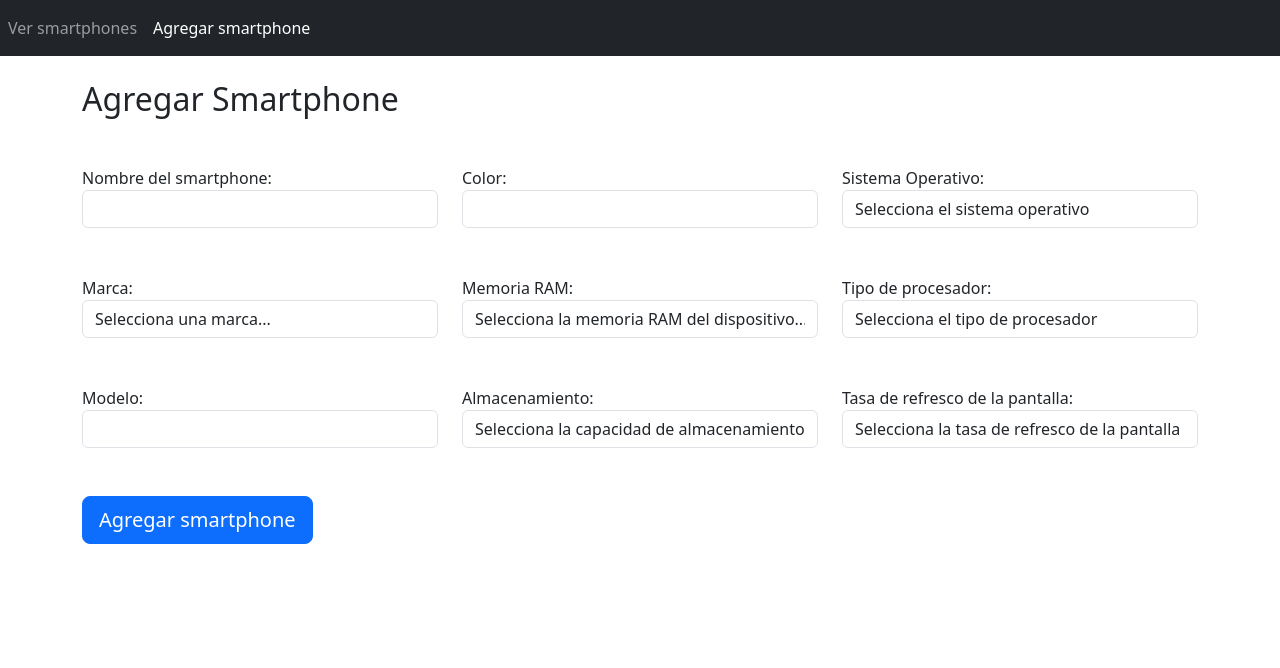
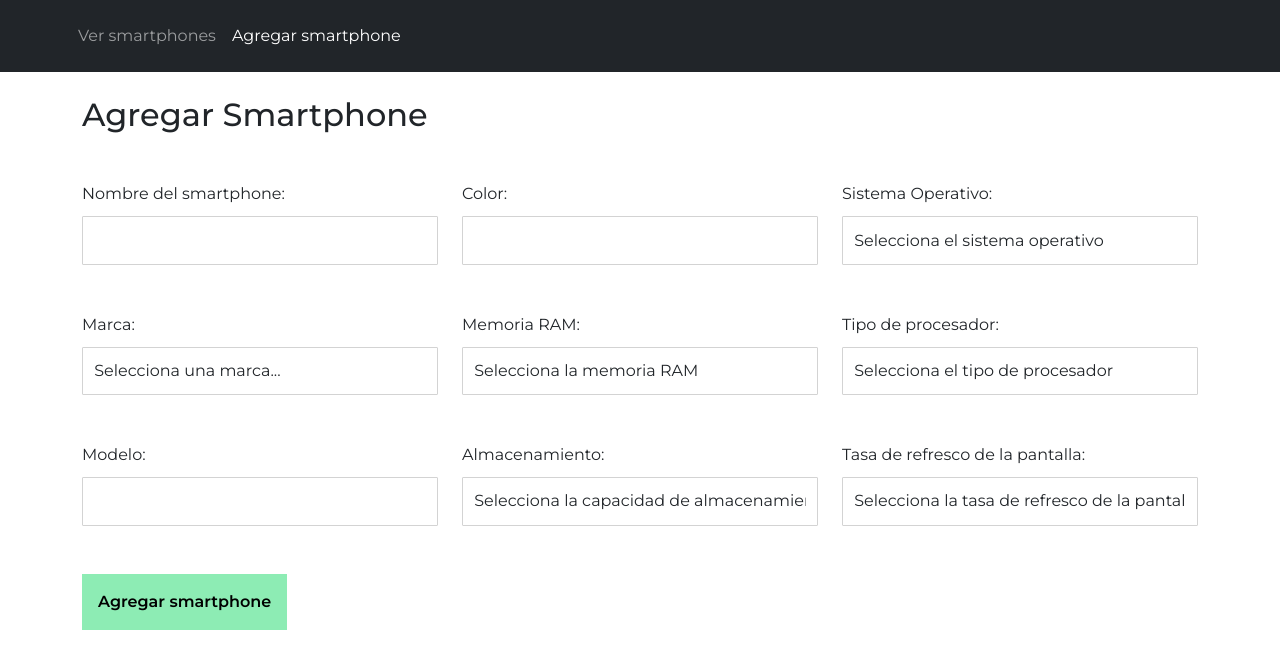
Before and after one commit to JaredTrOr/smartphones-mean, an Angular app: page /agregar-smartphone in a window 1280 px wide. Shown: the top 668 px of the page. Built offline with nearby package versions, Linux system fonts and the light colour scheme.

Commit message:
Cambio de diseño de botones, inputs, agregación de alertas

```diff
--- a/package.json
+++ b/package.json
@@ -19,6 +19,7 @@
     "@angular/platform-browser-dynamic": "^17.0.0",
     "@angular/router": "^17.0.0",
     "rxjs": "~7.8.0",
+    "sweetalert2": "^11.12.1",
     "tslib": "^2.3.0",
     "zone.js": "~0.14.2"
   },
--- a/src/app/app-routing.module.ts
+++ b/src/app/app-routing.module.ts
@@ -6,9 +6,9 @@ import { EditarSmartphoneComponent } from './pages/editar-smartphone/editar-smar
 
 const routes: Routes = [
   {path: '', pathMatch: 'full', redirectTo: 'agregar-smartphone'},
-  {path: 'agregar-smartphone', component: AgregarSmartphoneComponent},
-  {path: 'listar-smartphones', component: ListarSmartphonesComponent},
-  {path: 'editar-smartphone/:id', component: EditarSmartphoneComponent}
+  {path: 'agregar-smartphone', title: 'Agreagar smartphone', component: AgregarSmartphoneComponent},
+  {path: 'listar-smartphones' ,title: 'Listar smartphones',component: ListarSmartphonesComponent},
+  {path: 'editar-smartphone/:id', title: 'Editar smarphone' ,component: EditarSmartphoneComponent}
 ];
 
 @NgModule({
--- a/src/app/app.component.html
+++ b/src/app/app.component.html
@@ -1,6 +1,6 @@
-<nav class="navbar navbar-expand-lg navbar-dark bg-dark" data-bs-theme="dark">
+<nav class="navbar navbar-expand-lg navbar-dark bg-dark p-3" data-bs-theme="dark">
   <div id="navbarNav" class="collapse navbar-collapse">
-    <ul class="navbar-nav ml-auto">
+    <ul class="navbar-nav ml-auto container">
       <li class="nav-item">
         <a class="nav-link" routerLinkActive="active" routerLink="/listar-smartphones">
           Ver smartphones
--- a/src/app/pages/agregar-smartphone/agregar-smartphone.component.html
+++ b/src/app/pages/agregar-smartphone/agregar-smartphone.component.html
@@ -11,7 +11,7 @@
                         <div class="col-lg-4 d-flex flex-column gap-5">
                             <div class="form-group">
                                 <label for="nombre">Nombre del smartphone:</label>
-                                <input type="text" class="form-control" formControlName="nombre"/>
+                                <input type="text" class="form-control input" formControlName="nombre"/>
                                 <!--Mensaje de error de validación-->
                                 <div style="color: red;" *ngIf="sent && myForm['nombre'].errors?.['required']">
                                     Este campo es obligatorio
@@ -24,7 +24,7 @@
 
                             <div class="form-group">
                                 <label for="marca">Marca:</label>
-                                <select class="custom-select form-control" formControlName="marca">
+                                <select class="custom-select form-control input" formControlName="marca">
                                     <option value="">Selecciona una marca...</option>
                                     <option *ngFor="let marca of smartphoneMarca" [value]="marca">{{marca}}</option>
                                 </select>
@@ -36,7 +36,7 @@
 
                             <div class="form-group">
                                 <label for="modelo">Modelo:</label>
-                                <input type="text" class="form-control" formControlName="modelo"/>
+                                <input type="text" class="form-control input" formControlName="modelo"/>
                                 <!--Mensaje de error de validación-->
                                 <div style="color: red;" *ngIf="sent && myForm['modelo'].errors?.['required']">
                                     Este campo es obligatorio
@@ -51,7 +51,7 @@
                         <div class="col-lg-4 d-flex flex-column gap-5">
                             <div class="form-group">
                                 <label for="color">Color:</label>
-                                <input type="text" class="form-control" formControlName="color"/>
+                                <input type="text" class="form-control input" formControlName="color"/>
                                 <!--Mensaje de error de validación-->
                                 <div style="color: red;" *ngIf="sent && myForm['color'].errors?.['required']">
                                     Este campo es obligatorio
@@ -65,8 +65,8 @@
 
                             <div class="form-group">
                                 <label for="memoriaRAM">Memoria RAM:</label>
-                                <select class="custom-select form-control" formControlName="memoriaRAM">
-                                    <option value="">Selecciona la memoria RAM del dispositivo...</option>
+                                <select class="custom-select form-control input" formControlName="memoriaRAM">
+                                    <option value="">Selecciona la memoria RAM</option>
                                     <option *ngFor="let memoriaRAM of smartphoneMemoriaRAM" [value]="memoriaRAM">{{memoriaRAM}}</option>
                                 </select>
                                 <div style="color: red;" *ngIf="sent && myForm['memoriaRAM'].errors?.['required']">
@@ -77,8 +77,8 @@
 
                             <div class="form-group">
                                 <label for="almacenamiento">Almacenamiento:</label>
-                                <select class="custom-select form-control" formControlName="almacenamiento">
-                                    <option value="">Selecciona la capacidad de almacenamiento del dispositivo...</option>
+                                <select class="custom-select form-control input" formControlName="almacenamiento">
+                                    <option value="">Selecciona la capacidad de almacenamiento</option>
                                     <option *ngFor="let almacenamiento of smartphoneAlmacenamiento" [value]="almacenamiento">{{almacenamiento}}</option>
                                 </select>
                                 <div style="color: red;" *ngIf="sent && myForm['almacenamiento'].errors?.['required']">
@@ -90,7 +90,7 @@
                         <div class="col-lg-4 d-flex flex-column gap-5">
                             <div class="form-group">
                                 <label for="sistemaOperativo">Sistema Operativo:</label>
-                                <select class="custom-select form-control" formControlName="sistemaOperativo">
+                                <select class="custom-select form-control input" formControlName="sistemaOperativo">
                                     <option value="">Selecciona el sistema operativo</option>
                                     <option *ngFor="let sistemaOperativo of smartphoneSO" [value]="sistemaOperativo">{{sistemaOperativo}}</option>
                                 </select>
@@ -102,7 +102,7 @@
 
                             <div class="form-group">
                                 <label for="procesador">Tipo de procesador:</label>
-                                <select class="custom-select form-control" formControlName="procesador">
+                                <select class="custom-select form-control input" formControlName="procesador">
                                     <option value="">Selecciona el tipo de procesador</option>
                                     <option *ngFor="let procesador of smartphoneProcesador" [value]="procesador">{{procesador}}</option>
                                 </select>
@@ -114,7 +114,7 @@
 
                             <div class="form-group">
                                 <label for="tasaDeRefresco">Tasa de refresco de la pantalla:</label>
-                                <select class="custom-select form-control" formControlName="tasaDeRefresco">
+                                <select class="custom-select form-control input" formControlName="tasaDeRefresco">
                                     <option value="">Selecciona la tasa de refresco de la pantalla</option>
                                     <option *ngFor="let tasaDeRefresco of smartphoneHz" [value]="tasaDeRefresco">{{tasaDeRefresco}}</option>
                                 </select>
@@ -126,7 +126,7 @@
                     </div>
 
                     <div class="form-group mt-5">
-                        <button class="btn btn-primary btn-lg btn-block" type="submit">
+                        <button class="btn-custom btn-agregar" type="submit">
                             Agregar smartphone
                         </button>
                     </div>
--- a/src/app/pages/agregar-smartphone/agregar-smartphone.component.ts
+++ b/src/app/pages/agregar-smartphone/agregar-smartphone.component.ts
@@ -2,6 +2,7 @@ import { Component, OnInit, NgZone } from '@angular/core';
 import { Router } from '@angular/router';
 import { FormGroup, FormBuilder, Validators } from '@angular/forms';
 import { SmartphoneService } from '../../services/smartphone.service';
+import Swal from 'sweetalert2';
 
 @Component({
   selector: 'app-agregar-smartphone',
@@ -79,7 +80,7 @@ export class AgregarSmartphoneComponent implements OnInit {
           console.log('Se agregó un empleado')
           this.ngZone.run(()=>{
             this.router.navigateByUrl('/listar-smartphones');
-            console.log('Actualización de smartphone');
+            Swal.fire('El smartphone se agregó exitosamente', '', 'success');
           });
         },
         error: (err) => {
--- a/src/app/pages/editar-smartphone/editar-smartphone.component.html
+++ b/src/app/pages/editar-smartphone/editar-smartphone.component.html
@@ -1,13 +1,16 @@
 <div class="container">
-    <h2>Editar Smartphone</h2>
+    <div class="row justify-content-center">
+        <div class="col-md-12">
+            <div class="card-body">
+                <h2 class="mt-4">Editar Smartphone</h2>
 
-    <div class="row justify-content-center">
-        <div class="col-md-9">
-            <div class="card-body">
-                <form [formGroup]="smartphoneForm" (ngSubmit)="onSubmit()">
+                <form class="mt-3" [formGroup]="smartphoneForm" (ngSubmit)="onSubmit()">
+
+                    <div class="row">
+                        <div class="col-lg-4 d-flex flex-column gap-5">
                             <div class="form-group">
                                 <label for="nombre">Nombre del smartphone:</label>
-                        <input type="text" class="form-control" formControlName="nombre"/>
+                                <input type="text" class="form-control input" formControlName="nombre"/>
                                 <!--Mensaje de error de validación-->
                                 <div style="color: red;" *ngIf="sent && myForm['nombre'].errors?.['required']">
                                     Este campo es obligatorio
@@ -18,11 +21,9 @@
                                 </div>
                             </div>
 
-                    <br/>
-
                             <div class="form-group">
                                 <label for="marca">Marca:</label>
-                        <select class="custom-select form-control" formControlName="marca">
+                                <select class="custom-select form-control input" formControlName="marca">
                                     <option value="">Selecciona una marca...</option>
                                     <option *ngFor="let marca of smartphoneMarca" [value]="marca">{{marca}}</option>
                                 </select>
@@ -32,11 +33,9 @@
                                 </div>
                             </div>
 
-                    <br/>
-
                             <div class="form-group">
                                 <label for="modelo">Modelo:</label>
-                        <input type="text" class="form-control" formControlName="modelo"/>
+                                <input type="text" class="form-control input" formControlName="modelo"/>
                                 <!--Mensaje de error de validación-->
                                 <div style="color: red;" *ngIf="sent && myForm['modelo'].errors?.['required']">
                                     Este campo es obligatorio
@@ -46,12 +45,12 @@
                                     El modelo no es válido
                                 </div>
                             </div>
+                        </div>
 
-                    <br/>
-
+                        <div class="col-lg-4 d-flex flex-column gap-5">
                             <div class="form-group">
                                 <label for="color">Color:</label>
-                        <input type="text" class="form-control" formControlName="color"/>
+                                <input type="text" class="form-control input" formControlName="color"/>
                                 <!--Mensaje de error de validación-->
                                 <div style="color: red;" *ngIf="sent && myForm['color'].errors?.['required']">
                                     Este campo es obligatorio
@@ -62,11 +61,9 @@
                                 </div>
                             </div>
 
-                    <br/>
-
                             <div class="form-group">
                                 <label for="memoriaRAM">Memoria RAM:</label>
-                        <select class="custom-select form-control" formControlName="memoriaRAM">
+                                <select class="custom-select form-control input" formControlName="memoriaRAM">
                                     <option value="">Selecciona la memoria RAM del dispositivo...</option>
                                     <option *ngFor="let memoriaRAM of smartphoneMemoriaRAM" [value]="memoriaRAM">{{memoriaRAM}}</option>
                                 </select>
@@ -75,11 +72,9 @@
                                 </div>
                             </div>
 
-                    <br/>
-
                             <div class="form-group">
                                 <label for="almacenamiento">Almacenamiento:</label>
-                        <select class="custom-select form-control" formControlName="almacenamiento">
+                                <select class="custom-select form-control input" formControlName="almacenamiento">
                                     <option value="">Selecciona la capacidad de almacenamiento del dispositivo...</option>
                                     <option *ngFor="let almacenamiento of smartphoneAlmacenamiento" [value]="almacenamiento">{{almacenamiento}}</option>
                                 </select>
@@ -87,12 +82,12 @@
                                     Debes seleccionar una opción
                                 </div>
                             </div>
+                        </div>
 
-                    <br/>
-
+                        <div class="col-lg-4 d-flex flex-column gap-5">
                             <div class="form-group">
                                 <label for="sistemaOperativo">Sistema Operativo:</label>
-                        <select class="custom-select form-control" formControlName="sistemaOperativo">
+                                <select class="custom-select form-control input" formControlName="sistemaOperativo">
                                     <option value="">Selecciona el sistema operativo del dispositivo...</option>
                                     <option *ngFor="let sistemaOperativo of smartphoneSO" [value]="sistemaOperativo">{{sistemaOperativo}}</option>
                                 </select>
@@ -101,11 +96,9 @@
                                 </div>
                             </div>
 
-                    <br/>
-
                             <div class="form-group">
                                 <label for="procesador">Tipo de procesador:</label>
-                        <select class="custom-select form-control" formControlName="procesador">
+                                <select class="custom-select form-control input" formControlName="procesador">
                                     <option value="">Selecciona el tipo de procesador del dispositivo...</option>
                                     <option *ngFor="let procesador of smartphoneProcesador" [value]="procesador">{{procesador}}</option>
                                 </select>
@@ -114,11 +107,9 @@
                                 </div>
                             </div>
 
-                    <br/>
-
                             <div class="form-group">
                                 <label for="tasaDeRefresco">Tasa de refresco de la pantalla:</label>
-                        <select class="custom-select form-control" formControlName="tasaDeRefresco">
+                                <select class="custom-select form-control input" formControlName="tasaDeRefresco">
                                     <option value="">Selecciona la tasa de refresco de la pantalla...</option>
                                     <option *ngFor="let tasaDeRefresco of smartphoneHz" [value]="tasaDeRefresco">{{tasaDeRefresco}}</option>
                                 </select>
@@ -126,11 +117,11 @@
                                     Debes seleccionar una opción
                                 </div>
                             </div>
+                        </div>
+                    </div>
 
-                    <br/>
-
-                    <div class="form-group">
-                        <button class="btn btn-primary btn-lg btn-block" type="submit">
+                    <div class="form-group mt-5">
+                        <button class="btn-custom btn-editar" type="submit">
                             Guardar cambios
                         </button>
                     </div>
--- a/src/app/pages/listar-smartphones/listar-smartphones.component.html
+++ b/src/app/pages/listar-smartphones/listar-smartphones.component.html
@@ -1,27 +1,34 @@
 <div class="container mt-4">
     <h2>Smartphones</h2>
-    <p *ngIf="smartphones.length <= 0" class="text-center">
-        No hay Smartphones
+
+    <!--CARGANDO-->
+    <p *ngIf="cargando" class="text-center mt-5">
+        Cargando smartphones...
     </p>
-    <table *ngIf="smartphones.length > 0" class="table table-striped table-hover">
+
+    <!--SI NO HAY SMARTPHONES-->
+    <p *ngIf="!haySmartphones" class="text-center mt-5">
+        NO HAY SMARTPHONES DISPONIBLES :(
+    </p>
+
+    <!--SI HAY SMARTPHONES-->
+    <div class="table-container">
+        <table *ngIf="smartphones.length" class="mt-4 table table-striped">
             <thead>
-            <tr>
-                <th scope="col">ID</th>
-                <th scope="col">Nombre</th>
-                <th scope="col">Marca</th>
-                <th scope="col">Módelo</th>
-                <th scope="col">Color</th>
-                <th scope="col">Memoria RAM</th>
-                <th scope="col">Almacenamiento</th>
-                <th scope="col">Sistema Operativo</th>
-                <th scope="col">Procesador</th>
-                <th scope="col">Tasa de Refresco</th>
-            </tr>
+                    <th>Nombre</th>
+                    <th>Marca</th>
+                    <th>Módelo</th>
+                    <th>Color</th>
+                    <th>Memoria RAM</th>
+                    <th>Almacenamiento</th>
+                    <th>Sistema Operativo</th>
+                    <th>Procesador</th>
+                    <th>Tasa de Refresco</th>
+                    <th>Operaciones</th>
             </thead>
             <tbody>
                 <tr *ngFor="let smartphone of smartphones; let i = index">
 
-            <td>{{smartphone._id}}</td>
                 <td>{{smartphone.nombre}}</td>
                 <td>{{smartphone.marca}}</td>
                 <td>{{smartphone.modelo}}</td>
@@ -33,12 +40,12 @@
                 <td>{{smartphone.tasaDeRefresco}}</td>
                 <td>
                     <span [routerLink]="['/editar-smartphone/',smartphone._id]">
-                    <button type="button" class="btn btn-warning btn-sm">Editar</button>
+                        <button type="button" class="btn-custom btn-editar">Editar</button>
                     </span>
                 </td>
                 <td>
                     <span (click)="eliminarSmartphone(smartphone,i)">
-                    <button type="button" class="btn btn-danger btn-sm">Eliminar</button>
+                        <button type="button" class="btn-custom btn-eliminar">Eliminar</button>
                     </span>
                 </td>
                 </tr>
@@ -47,3 +54,4 @@
             </tbody>
         </table>
     </div>
+</div>
--- a/src/index.html
+++ b/src/index.html
@@ -7,6 +7,10 @@
   <meta name="viewport" content="width=device-width, initial-scale=1">
   <link rel="icon" type="image/x-icon" href="favicon.ico">
   <link href="https://cdn.jsdelivr.net/npm/bootstrap@5.3.3/dist/css/bootstrap.min.css" rel="stylesheet" integrity="sha384-QWTKZyjpPEjISv5WaRU9OFeRpok6YctnYmDr5pNlyT2bRjXh0JMhjY6hW+ALEwIH" crossorigin="anonymous">
+  <!--FUENTES-->
+  <link rel="preconnect" href="https://fonts.googleapis.com">
+  <link rel="preconnect" href="https://fonts.gstatic.com" crossorigin>
+  <link href="https://fonts.googleapis.com/css2?family=Montserrat:ital,wght@0,100..900;1,100..900&display=swap" rel="stylesheet">
 </head>
 <body>
   <app-root></app-root>
--- a/src/styles.css
+++ b/src/styles.css
@@ -1 +1,38 @@
 /* You can add global styles to this file, and also import other style files */
+* {
+    font-family: "Montserrat", sans-serif;
+    font-weight: 400;
+}
+
+:root {
+    --color-btn-agregar: #8DECB4;
+    --color-btn-eliminar: #C40C0C;
+    --color-btn-editar: #5755FE;
+}
+
+.btn-custom {
+    padding: 1rem;
+    border: none;
+    font-weight: 600;
+}
+
+.btn-agregar {
+    background-color: var(--color-btn-agregar);
+}
+
+.btn-editar {
+    color: white;
+    background-color: var(--color-btn-editar);
+}
+
+.btn-eliminar {
+    background-color: var(--color-btn-eliminar);
+    color: white;
+}
+
+.input {
+    padding: 0.7rem;
+    border: 1px solid lightgray;
+    border-radius: 1px;
+    margin-top: 10px;
+}
```
Also changed, not shown: src/app/pages/editar-smartphone/editar-smartphone.component.ts (+15 -6 lines), src/app/pages/listar-smartphones/listar-smartphones.component.css (+8 -0 lines), src/app/pages/listar-smartphones/listar-smartphones.component.ts (+28 -1 lines), 1 other file (tests, documents, lock files or other folders). Lines whose indentation alone changed are shown as unchanged.
